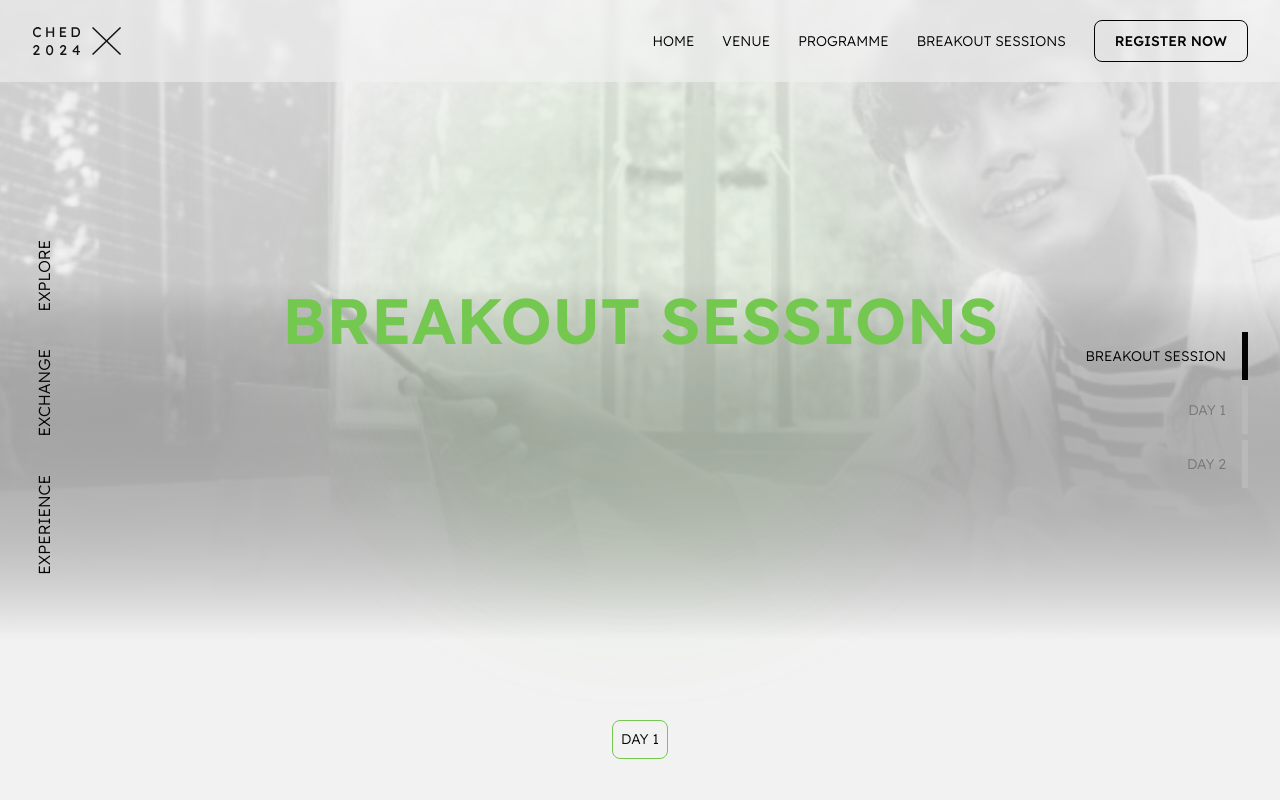
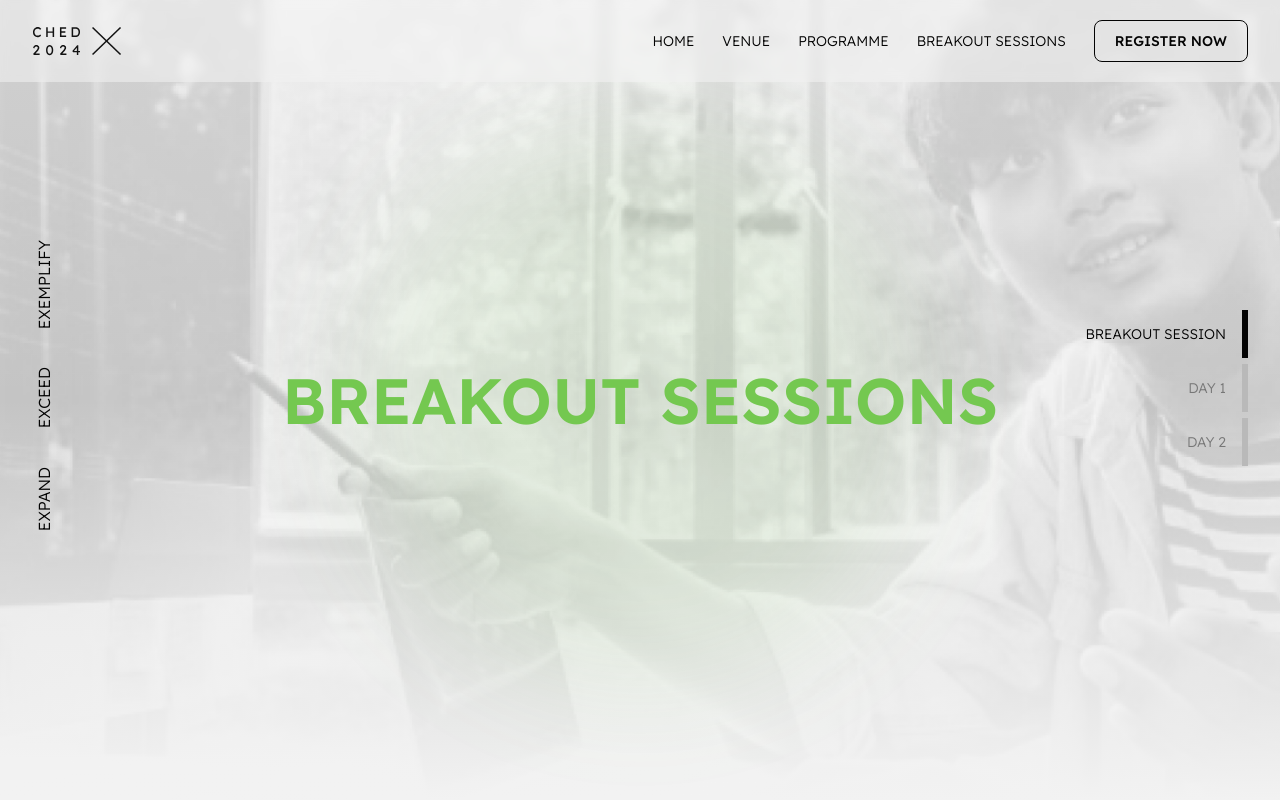
Before and after one commit to Samshh/CHEDx-Website, a React (Vite) app: page /breakout-sessions in a window 1280 px wide. Shown: the top 800 px of the page. Built offline with nearby package versions, Linux system fonts and the light colour scheme.

Commit message:
fixed overflow

```diff
--- a/src/components/Sidebar.tsx
+++ b/src/components/Sidebar.tsx
@@ -12,7 +12,7 @@ export default function Sidebar() {
     <div className="fixed w-full left-0 top-[30%] pointer-events-none z-10">
       <div className="mx-auto max-w-[1920px] hidden xl:flex justify-between items-center">
         <div className="ml-[2rem] flex flex-col gap-[2rem]">
-          {["explore", "exchange", "experience"].map((text, idx) => (
+          {["exemplify", "exceed", "expand"].map((text, idx) => (
             <div key={idx} className="uppercase">
               <span className="close-up vertical-text font-light">{text}</span>
             </div>
--- a/src/index.css
+++ b/src/index.css
@@ -9,6 +9,9 @@
     @apply text-black bg-white;
   }
 
+  /* * {
+    @apply bg-green bg-opacity-5;
+  } */
   /* layout */
   section,
   footer {
--- a/src/pages/breakout-sessions/index.tsx
+++ b/src/pages/breakout-sessions/index.tsx
@@ -1,7 +1,7 @@
 import { useState } from "react";
 import Button from "@/components/ui/button";
 import CardImage from "/Cybersecurity_BG.png";
-import HeroBG from "/HeroBG.svg";
+import HeroBG from "/CHEDx_Hero.png";
 
 interface CardDetails {
   title: string;
@@ -10,7 +10,9 @@ interface CardDetails {
 }
 
 export default function BreakoutSessions() {
-  const [expandedCardIndex, setExpandedCardIndex] = useState<number | null>(null);
+  const [expandedCardIndex, setExpandedCardIndex] = useState<number | null>(
+    null
+  );
 
   const handleCardClick = (index: number) => {
     setExpandedCardIndex(expandedCardIndex === index ? null : index);
@@ -23,7 +25,8 @@ export default function BreakoutSessions() {
       time: "1:30 PM - 2:15 PM",
     },
     {
-      title: "Investigating Generative AI Mechanisms for the Academe in Improving Educational Engagement and Outcomes",
+      title:
+        "Investigating Generative AI Mechanisms for the Academe in Improving Educational Engagement and Outcomes",
       subtitle: "Academic Program Director, Asian Institute of Management",
       time: "1:30 PM - 2:15 PM",
     },
@@ -43,8 +46,10 @@ export default function BreakoutSessions() {
       time: "3:30 PM - 4:15 PM",
     },
     {
-      title: "Futures Library, Futures Information: Uncover Sustainable Opportunity for Collaboration and Innovation",
-      subtitle: "Program Head, Bachelor of Science and Information Science, West Visayas State University",
+      title:
+        "Futures Library, Futures Information: Uncover Sustainable Opportunity for Collaboration and Innovation",
+      subtitle:
+        "Program Head, Bachelor of Science and Information Science, West Visayas State University",
       time: "3:30 PM - 4:15 PM",
     },
     {
@@ -62,7 +67,8 @@ export default function BreakoutSessions() {
 
   const cardDetails_day2: CardDetails[] = [
     {
-      title: "Contact Center & Business Process PSF Emerging Tech Career Pathways",
+      title:
+        "Contact Center & Business Process PSF Emerging Tech Career Pathways",
       subtitle: "Sector Representative",
       time: "10:45 PM - 11:45 PM",
     },
@@ -98,20 +104,32 @@ export default function BreakoutSessions() {
       key={index}
       onClick={() => handleCardClick(index)}
       className={`relative cursor-pointer transition-transform duration-300 ease-in-out ${
-        expandedCardIndex === index ? "" : "hover:scale-105 hover:shadow-xl relative"
+        expandedCardIndex === index
+          ? ""
+          : "hover:scale-105 hover:shadow-xl relative"
       }`}
     >
-      <img src={CardImage} alt={`Card Image ${index + 1}`} className="w-full h-full object-cover rounded-lg" />
+      <img
+        src={CardImage}
+        alt={`Card Image ${index + 1}`}
+        className="w-full h-full object-cover rounded-lg"
+      />
       <div className="border border-white bg-none rounded-lg px-2 py-0.5 mt-3 ml-3 text-white text-center max-w-max absolute top-0">
         <span className="grow-0">{card.time}</span>
       </div>
-      <span className="absolute bottom-2 left-2 text-white px-2 py-1 rounded">{card.title}</span>
+      <span className="absolute bottom-2 left-2 text-white px-2 py-1 rounded">
+        {card.title}
+      </span>
 
       {expandedCardIndex === index && (
         <div className="fixed top-0 left-0 w-full h-full flex items-center justify-center bg-black bg-opacity-55 z-50">
           <div className="relative bg-white p-0 rounded-full shadow-2xl transform transition-transform duration-300 max-w-2xl w-full">
             <div className="relative">
-              <img src={CardImage} alt="Expanded Card Image" className="w-full h-full object-cover rounded-lg" />
+              <img
+                src={CardImage}
+                alt="Expanded Card Image"
+                className="w-full h-full object-cover rounded-lg"
+              />
               <div className="absolute top-2 left-2 text-sm text-white bg-opacity-50 px-3 py-1 rounded-lg border-white border my-3 mx-3">
                 {card.time}
               </div>
@@ -127,15 +145,20 @@ export default function BreakoutSessions() {
   );
 
   return (
-    <>
+    <div className="relative">
+      <div className="relative bg-hero-bg bg-cover w-full h-screen flex items-center justify-center">
+        <img
+          src={HeroBG}
+          alt="herobg"
+          className="absolute w-full h-screen object-cover"
+        />
+        <div className="absolute inset-0 bg-center-transparent" />
+        <div className="h-full w-full max-w-[568px] max-h-[568px] rounded-full absolute bg-green opacity-10 blur-3xl" />
+        <h1 className="text-primary text-center relative z-10 text-green">
+          BREAKOUT SESSIONS
+        </h1>
+      </div>
       <section id="breakoutSession">
-        <div className="relative bg-hero-bg bg-cover w-screen min-h-[80vh] flex items-center justify-center">
-          <img src={HeroBG} alt="herobg" className="absolute w-screen h-full object-cover" />
-          <div className="absolute inset-0 bg-center-transparent" />
-          <div className="h-full w-full max-w-[568px] max-h-[568px] rounded-full absolute bg-green opacity-10 blur-3xl" />
-          <h1 className="text-primary text-center relative z-10 text-green">BREAKOUT SESSIONS</h1>
-        </div>
-
         <div className="flex flex-col gap-5 mb-7 my-20">
           <div className="w-full flex justify-center">
             <div className="border border-green p-2 rounded-lg">
@@ -193,6 +216,6 @@ export default function BreakoutSessions() {
           </svg>
         </section>
       </div>
-    </>
+    </div>
   );
 }
--- a/src/pages/programme/index.tsx
+++ b/src/pages/programme/index.tsx
@@ -25,26 +25,22 @@ export default function Programme() {
   useAnimateText({ text: text2, trigger: textTrigger2 });
 
   return (
-    <>
-      <section>
+    <div className="relative">
+      <img
+        src={HeroBG}
+        alt="herobg"
+        className="absolute w-full h-auto object-cover opacity-60"
+      />
       <div
-          className="relative bg-hero-bg bg-cover w-screen min-h-[80vh] flex items-center justify-center flex-col"
+        className="relative bg-hero-bg bg-cover w-full h-screen flex items-center justify-center flex-col"
         id="programme"
         ref={textTrigger1}
       >
-          <img src={HeroBG} alt="herobg" className="absolute w-screen h-full object-cover opacity-60" />
-          <div className="absolute inset-0 bg-center-transparent"></div>
+        <div className="absolute inset-0 bg-center-transparent"/>
         <div className="h-full w-full max-w-[568px] max-h-[568px] rounded-full absolute bg-blue opacity-10 blur-3xl" />
-          <div className="z-10">
         <h1 className="text-blue text-center relative z-10">THE PROGRAMME</h1>
-            {/* <p className="max-w-3xl text-center text-lg px-[1rem]" ref={text1}>
-              Embark on a dynamic two-day journey at CHEDx 2023, where innovation meets education. From compelling
-              keynotes to interactive X-change sessions, explore the forefront of IT skills development, delve into the
-              ethical dimensions of AI, and gain sector-specific insights. Join us for a transformative experience
-              shaping the future of technology in education. Let the exploration begin!{" "}
-            </p> */}
       </div>
-        </div>
+      <section>
         <Container>
           <div className="w-full" id="theme">
             <img
@@ -58,7 +54,9 @@ export default function Programme() {
               PROGRAMME THEME
             </Button>
             <h2 className="text-blue">Building Synergy:</h2>
-            <h2 className="max-w-lg">Aligning IT Education with Industry Demands</h2>
+            <h2 className="max-w-lg">
+              Aligning IT Education with Industry Demands
+            </h2>
           </div>
           <div className="w-full justify-end flex">
             <img
@@ -69,17 +67,28 @@ export default function Programme() {
           </div>
         </Container>
         <Container>
-          <div className="text-center flex flex-col items-center h-full gap-[2rem]" ref={textTrigger2}>
+          <div
+            className="text-center flex flex-col items-center h-full gap-[2rem]"
+            ref={textTrigger2}
+          >
             <div>
               <h2 className="text-blue">CHEDx 2024</h2>
               <div className="relative">
-                <h2 className="text-secondary relative z-10">Programme Schedule</h2>
-                <img src={CurvedUnderline} alt="" className="absolute lg:top-10 left-0 z-0 sm:bottom-0 bottom-0" />
+                <h2 className="text-secondary relative z-10">
+                  Programme Schedule
+                </h2>
+                <img
+                  src={CurvedUnderline}
+                  alt=""
+                  className="absolute lg:top-10 left-0 z-0 sm:bottom-0 bottom-0"
+                />
               </div>
             </div>
             <h3 className="text-secondary max-w-2xl" ref={text2}>
-              Join us at CHEDx 2024 for two days of innovation in education! Discover cutting-edge IT skills, explore AI
-              ethics, and gain targeted industry insights through keynotes and interactive sessions.
+              Join us at CHEDx 2024 for two days of innovation in education!
+              Discover cutting-edge IT skills, explore AI ethics, and gain
+              targeted industry insights through keynotes and interactive
+              sessions.
             </h3>
           </div>
         </Container>
@@ -116,6 +125,6 @@ export default function Programme() {
           </svg>
         </section>
       </div>
-    </>
+    </div>
   );
 }
--- a/src/pages/venue/index.tsx
+++ b/src/pages/venue/index.tsx
@@ -13,7 +13,7 @@ export default function Venue() {
   return (
     <div className="overflow-x-hidden">
       <section>
-        <div className="relative bg-hero-bg bg-cover w-screen min-h-[80vh] flex items-center justify-center">
+        <div className="relative bg-hero-bg bg-cover w-screen h-screen flex items-center justify-center">
           <img src={HeroBG} alt="herobg" className="absolute w-full h-full object-cover opacity-15" />
           <div className="absolute inset-0 bg-center-transparent" />
           <div className="h-full w-full max-w-[568px] max-h-[568px] rounded-full absolute bg-red opacity-10 blur-3xl" />
```
Lines whose indentation alone changed are shown as unchanged.
